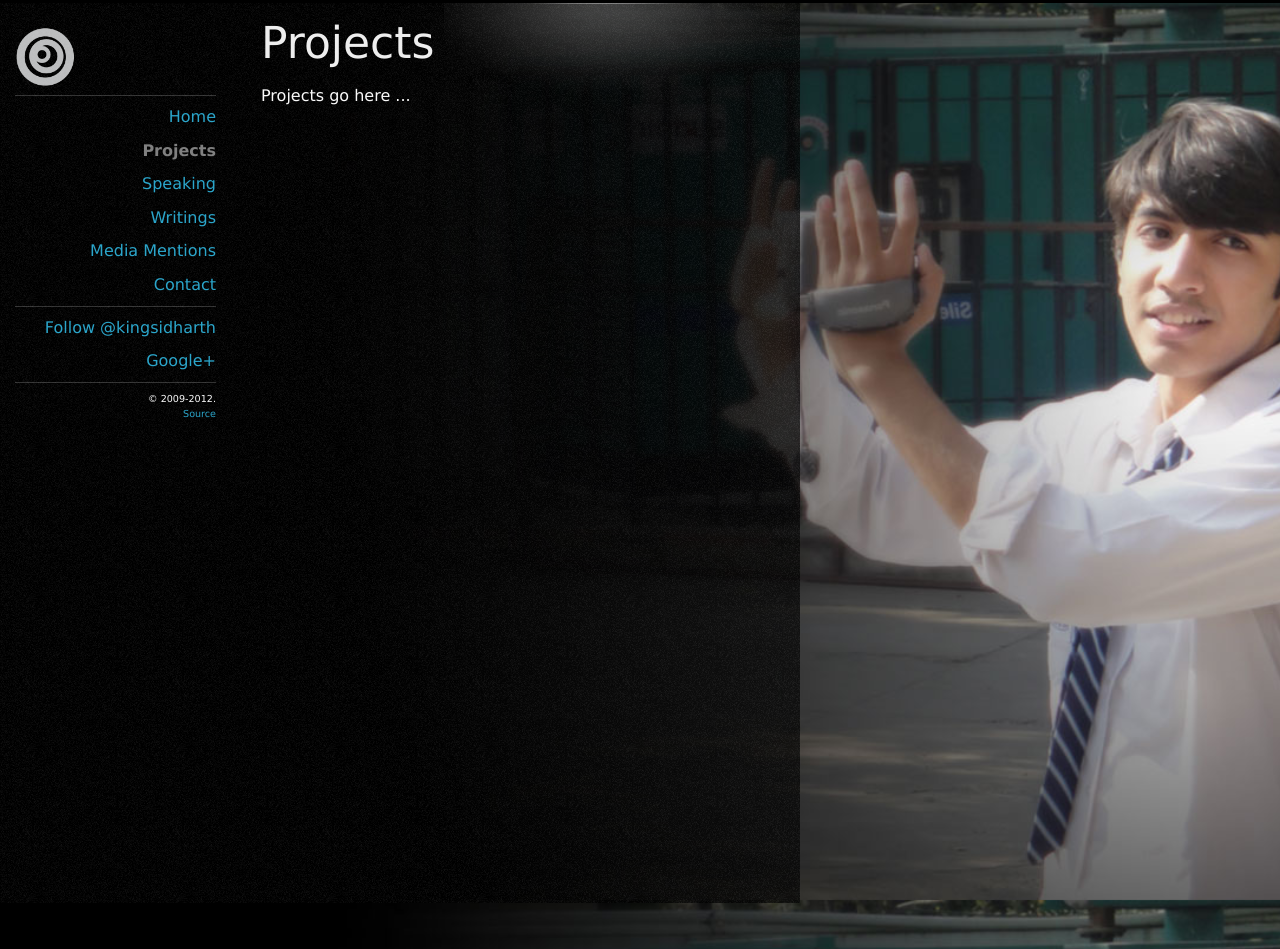
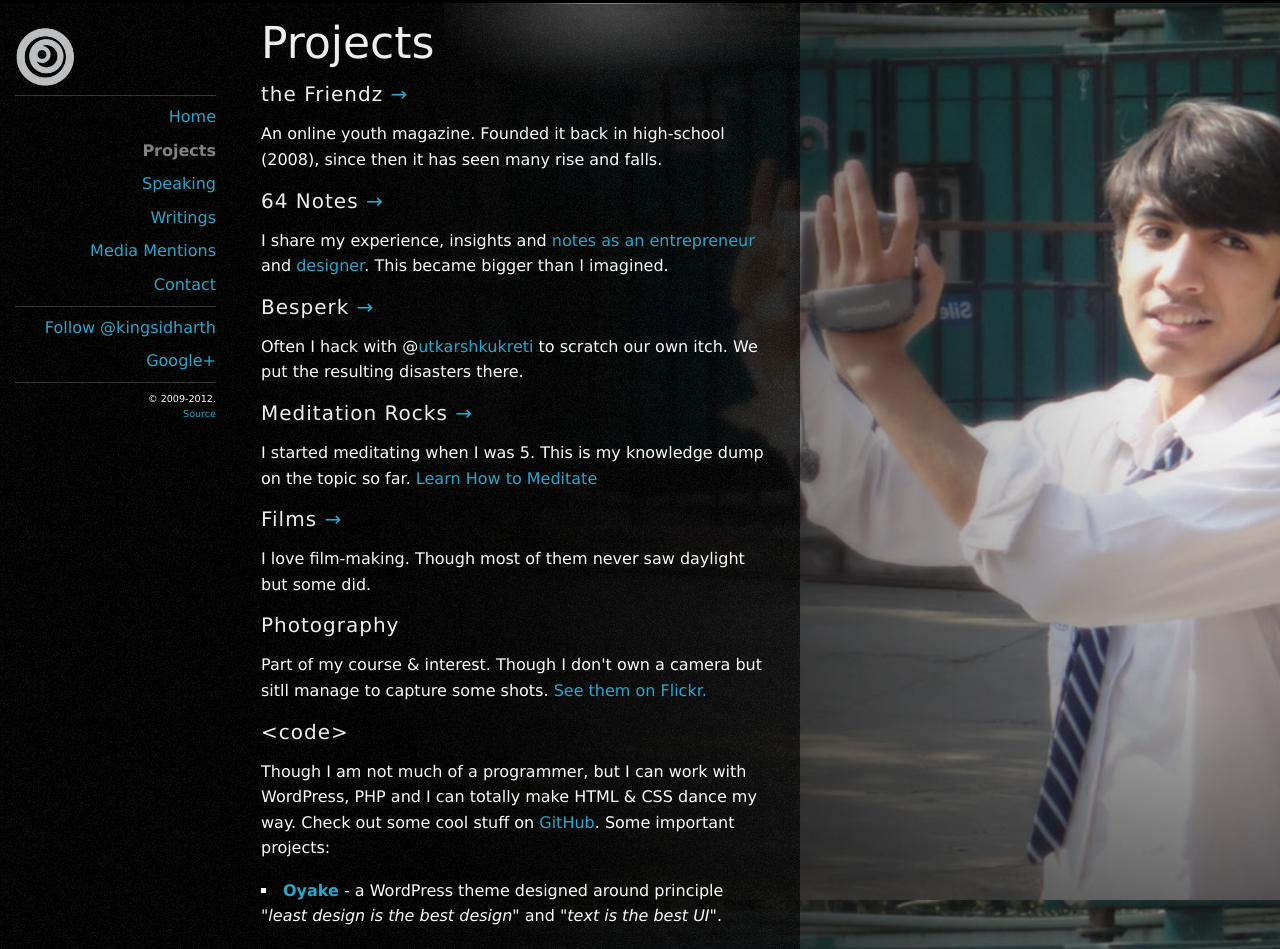
Before and after one commit to utkarshkukreti/kingsidharth.github.com, a Jekyll site: the page built from projects.html, in a window 1280 px wide and 949 px high. Built offline with Jekyll 4.4.1, drawn with Linux system fonts in a browser that asks for light colours; comment, search, counter and statistics services are not loaded.

Commit message:
Projects Page.

```diff
--- a/projects.html
+++ b/projects.html
@@ -5,5 +5,28 @@ slug: projects
 background: king-sidharth-shooting.jpg
 ---
 <div class="post" data-destination="projects">
-  <p>Projects go here ... </p>
+  <h2>the Friendz <a title="the Friendz" href="http://thefriendz.biz" target="_blank">→</a></h2>
+  <p>An online youth magazine. Founded it back in high-school (2008), since then it has seen many rise and falls.</p>
+
+  <h2>64 Notes <a title="blog for entrepreneurs" href="http://www.64notes.com" target="_blank">→</a></h2>
+  <p>I share my experience, insights and <a href="http://www.64notes.com">notes as an entrepreneur</a> and <a href="http://www.64notes.com/design">designer</a>. This became bigger than I imagined.</p>
+
+  <h2>Besperk <a title="Besperk" href="http://besperk.com" target="_blank">→</a></h2>
+  <p>Often I hack with @<a href="http://twitter.com/utkarshkukreti" target="_blank">utkarshkukreti</a> to scratch our own itch. We put the resulting disasters there.</p>
+
+  <h2>Meditation Rocks <a title="How to Meditate" href="http://www.meditationrocks.us" target="_blank">→</a></h2>
+  <p>I started meditating when I was 5. This is my knowledge dump on the topic so far. <a href="http://www.meditationrocks.us">Learn How to Meditate</a></p>
+
+  <h2>Films <a href="http://www.kingsidharth.com/films" target="_blank">→</a></h2>
+  <p>I love film-making. Though most of them never saw daylight but some did.</p>
+
+  <h2>Photography</h2>
+  <p>Part of my course &amp; interest. Though I don't own a camera but sitll manage to capture some shots. <a href="http://www.flickr.com/people/kingsidharth/" target="_blank">See them on Flickr.</a></p>
+
+  <h2>&lt;code&gt;</h2>
+  <p>Though I am not much of a programmer, but I can work with WordPress, PHP and I can totally make HTML &amp; CSS dance my way. Check out some cool stuff on <a href="http://github.com/kingsidharth">GitHub</a>. Some important projects:</p>
+  <ul>
+    <li><strong><a href="https://github.com/oyake" target="_blank">Oyake</a></strong> - a WordPress theme designed around principle "<em>least design is the best design</em>" and "<em>text is the best UI</em>".</li>
+  </ul>
+
 </div>
```
